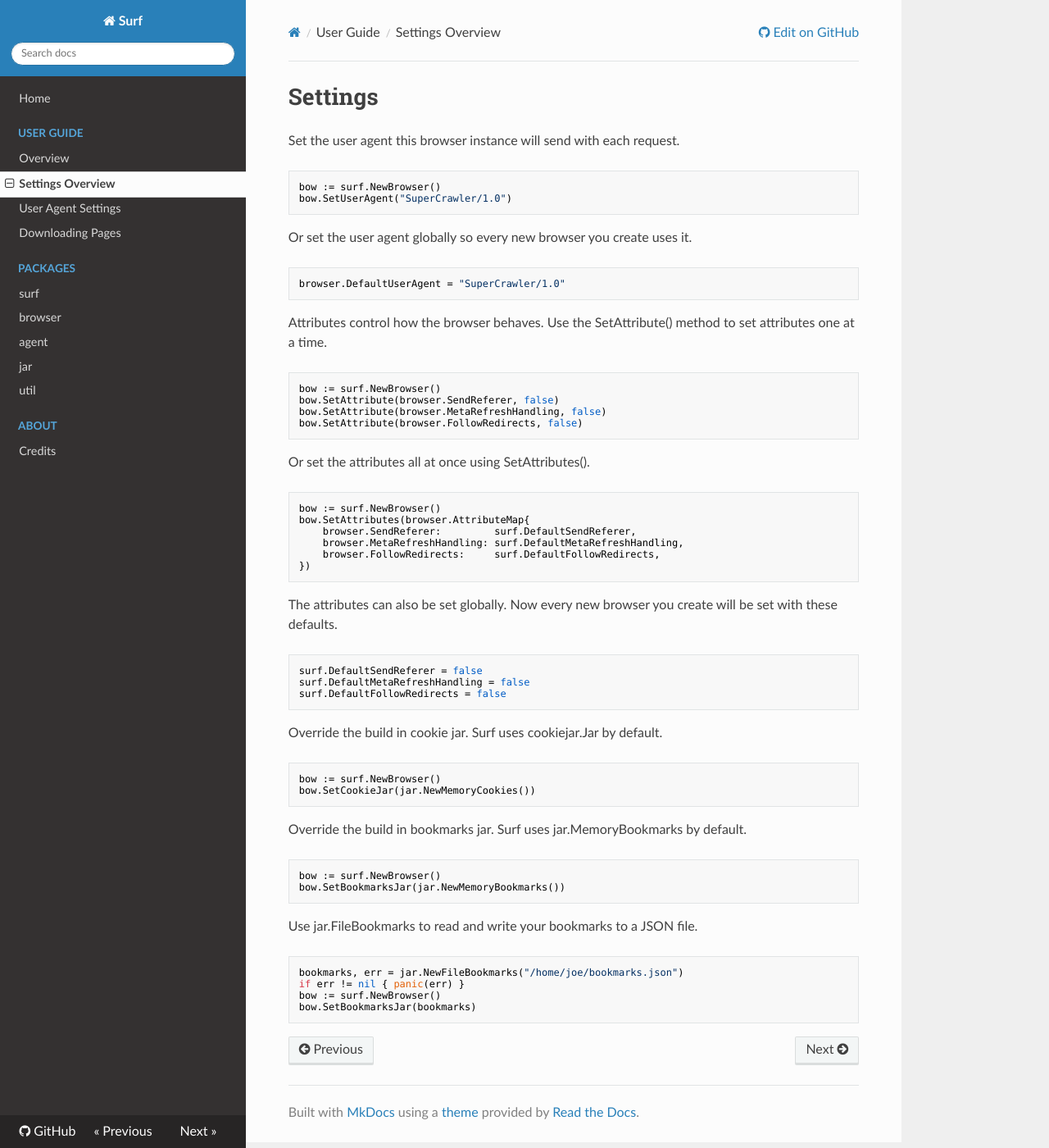
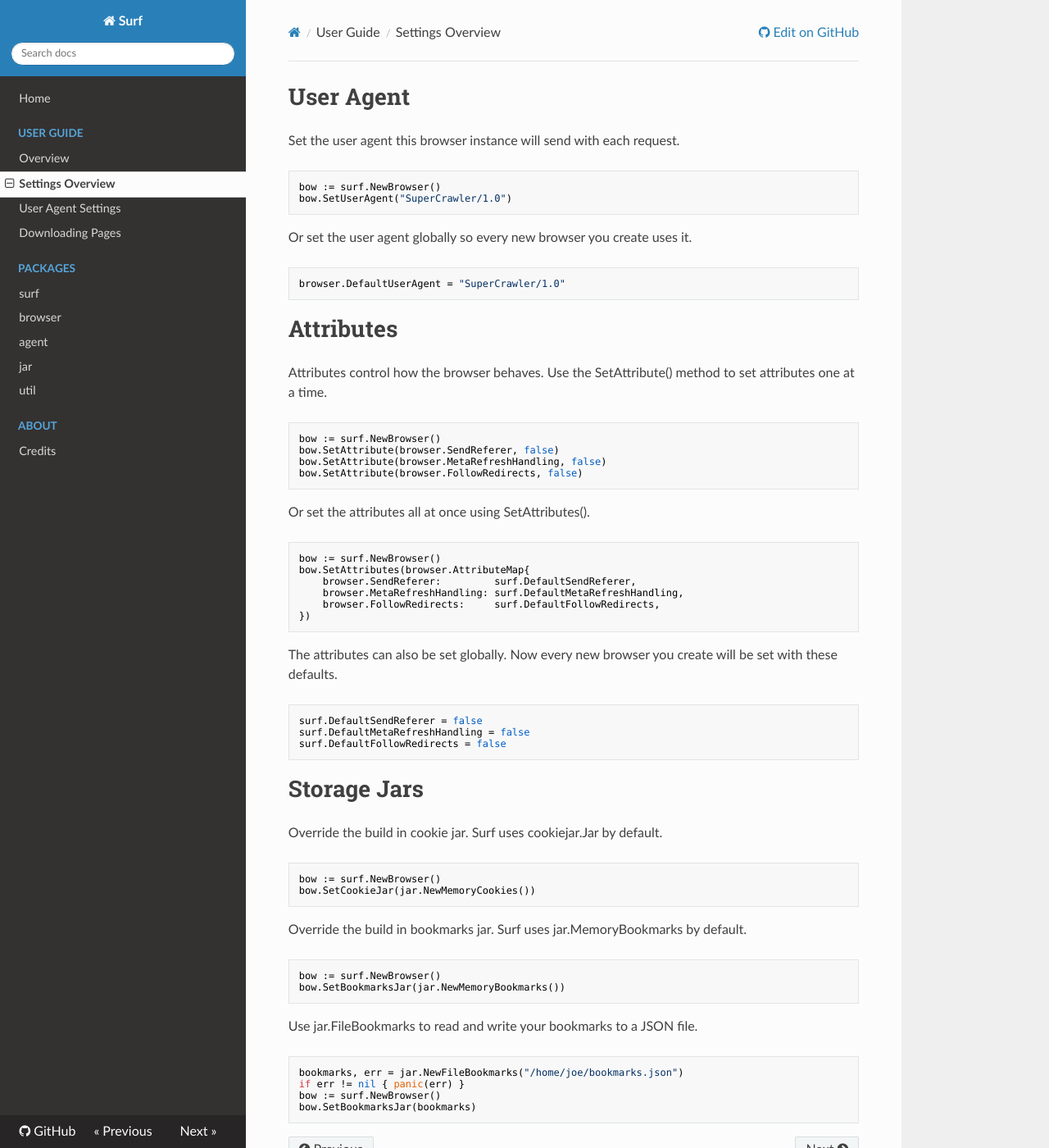
Before and after one commit to headzoo/surf, an MkDocs documentation site: the page built from docs/settings.md, in a window 1280 px wide and 1400 px high. Shown: the whole window at 82% size. Built offline with MkDocs 1.6.1, drawn with Linux system fonts in a browser that asks for light colours; nearby versions of some CDN libraries; old or Windows-style settings are respelled for this version of MkDocs.

Commit message:
Updated docs
[ci skip]

````diff
--- a/docs/settings.md
+++ b/docs/settings.md
@@ -1,5 +1,4 @@
-# Settings
-
+# User Agent
 Set the user agent this browser instance will send with each request.
 ```go
 bow := surf.NewBrowser()
@@ -11,6 +10,7 @@ Or set the user agent globally so every new browser you create uses it.
 browser.DefaultUserAgent = "SuperCrawler/1.0"
 ```
 
+# Attributes
 Attributes control how the browser behaves. Use the SetAttribute() method
 to set attributes one at a time.
 ```go
@@ -38,6 +38,7 @@ surf.DefaultMetaRefreshHandling = false
 surf.DefaultFollowRedirects = false
 ```
 
+# Storage Jars
 Override the build in cookie jar. Surf uses cookiejar.Jar by default.
 ```go
 bow := surf.NewBrowser()
````
